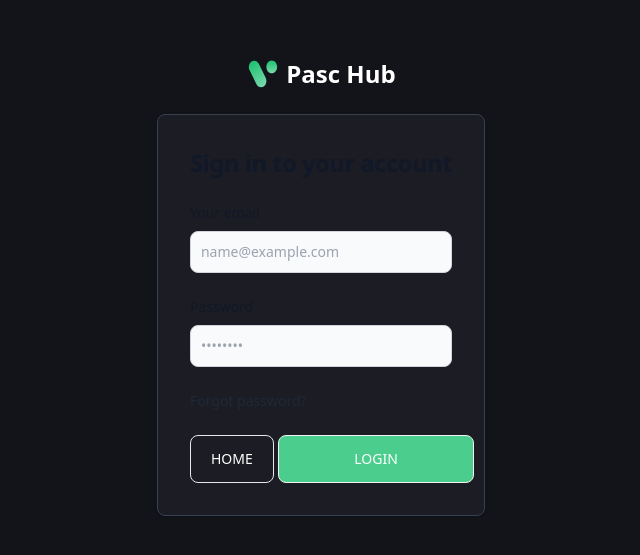
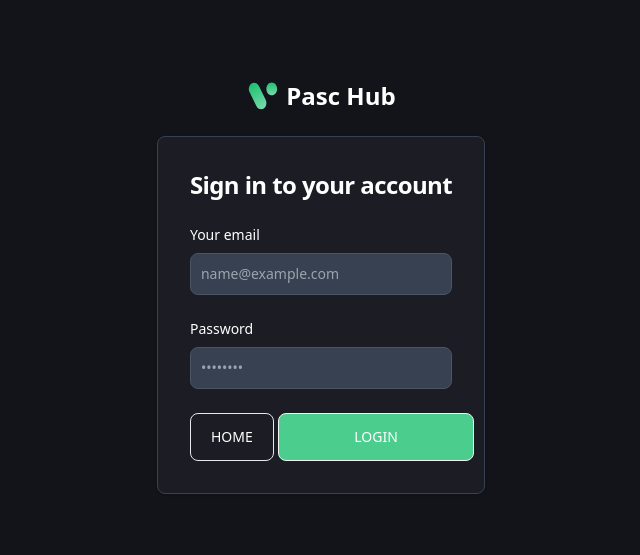
Before and after one commit to SHABIN-K/Studydrive, a Next.js app: page /login in a window 1280 px wide. Shown: the part 113-668 px from the top of the page, without its empty margins (319-959 px from the left). Built offline with nearby package versions, Linux system fonts and the light colour scheme.

Commit message:
feat : delete empty.png and remove some css and remove forget password option

```diff
--- a/app/(root)/(auth)/(routes)/login/page.jsx
+++ b/app/(root)/(auth)/(routes)/login/page.jsx
@@ -53,7 +53,7 @@ const LoginPage = () => {
         </div>
         <div className="w-full rounded-lg shadow border md:mt-0 sm:max-w-md xl:p-0 bg-[#1c1c24] border-gray-700">
           <div className="p-6 space-y-4 md:space-y-6 sm:p-8">
-            <h1 className="text-xl font-bold leading-tight tracking-tight text-gray-900 md:text-2xl dark:text-white">
+            <h1 className="text-xl font-bold leading-tight tracking-tight md:text-2xl text-white">
               Sign in to your account
             </h1>
 
@@ -61,7 +61,7 @@ const LoginPage = () => {
               <div>
                 <label
                   htmlFor="username"
-                  className="block mb-2 text-sm font-medium text-gray-900 dark:text-white"
+                  className="block mb-2 text-sm font-medium text-white"
                 >
                   Your email
                 </label>
@@ -75,13 +75,13 @@ const LoginPage = () => {
                     setEmail(e.target.value);
                   }}
                   required
-                  className="bg-gray-50 border border-gray-300 text-gray-900 sm:text-sm rounded-lg focus:ring-primary-600 focus:border-primary-600 block w-full p-2.5 dark:bg-gray-700 dark:border-gray-600 dark:placeholder-gray-400 dark:text-white dark:focus:ring-blue-500 dark:focus:border-blue-500"
+                  className="border sm:text-sm rounded-lg block w-full p-2.5 bg-gray-700 border-gray-600 placeholder-gray-400 text-white focus:ring-blue-500 focus:border-blue-500"
                 />
               </div>
               <div>
                 <label
                   htmlFor="password"
-                  className="block mb-2 text-sm font-medium text-gray-900 dark:text-white"
+                  className="block mb-2 text-sm font-medium text-white"
                 >
                   Password
                 </label>
@@ -95,16 +95,8 @@ const LoginPage = () => {
                     setPassword(e.target.value);
                   }}
                   required
-                  className="bg-gray-50 border border-gray-300 text-gray-900 sm:text-sm rounded-lg focus:ring-primary-600 focus:border-primary-600 block w-full p-2.5 dark:bg-gray-700 dark:border-gray-600 dark:placeholder-gray-400 dark:text-white dark:focus:ring-blue-500 dark:focus:border-blue-500"
+                  className="border sm:text-sm rounded-lg block w-full p-2.5 bg-gray-700 border-gray-600 placeholder-gray-400 text-white focus:ring-blue-500 focus:border-blue-500"
                 />
-              </div>
-              <div className="flex items-center justify-between">
-                <a
-                  href="#"
-                  className="text-sm font-medium text-primary-600 hover:underline dark:text-primary-500"
-                >
-                  Forgot password?
-                </a>
               </div>
               {error && (
                 <div className="flex alert alert-error h-1">
--- a/postcss.config.js
+++ b/postcss.config.js
@@ -2,6 +2,5 @@ module.exports = {
   plugins: {
     tailwindcss: {},
     autoprefixer: {},
-    ...(process.env.NODE_ENV === 'production' ? { cssnano: {} } : {})
-  }
+  },
 }
```
Also changed, not shown: public/empty.png (deleted).
